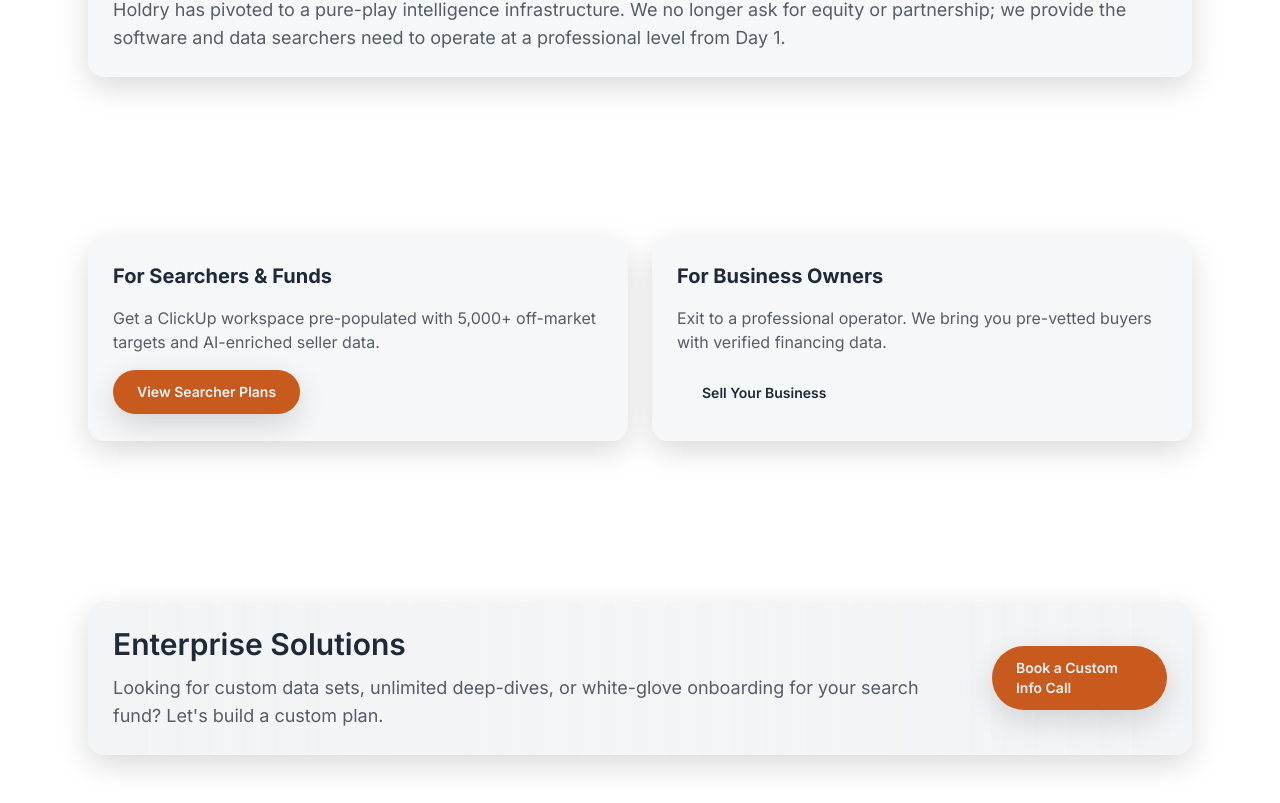
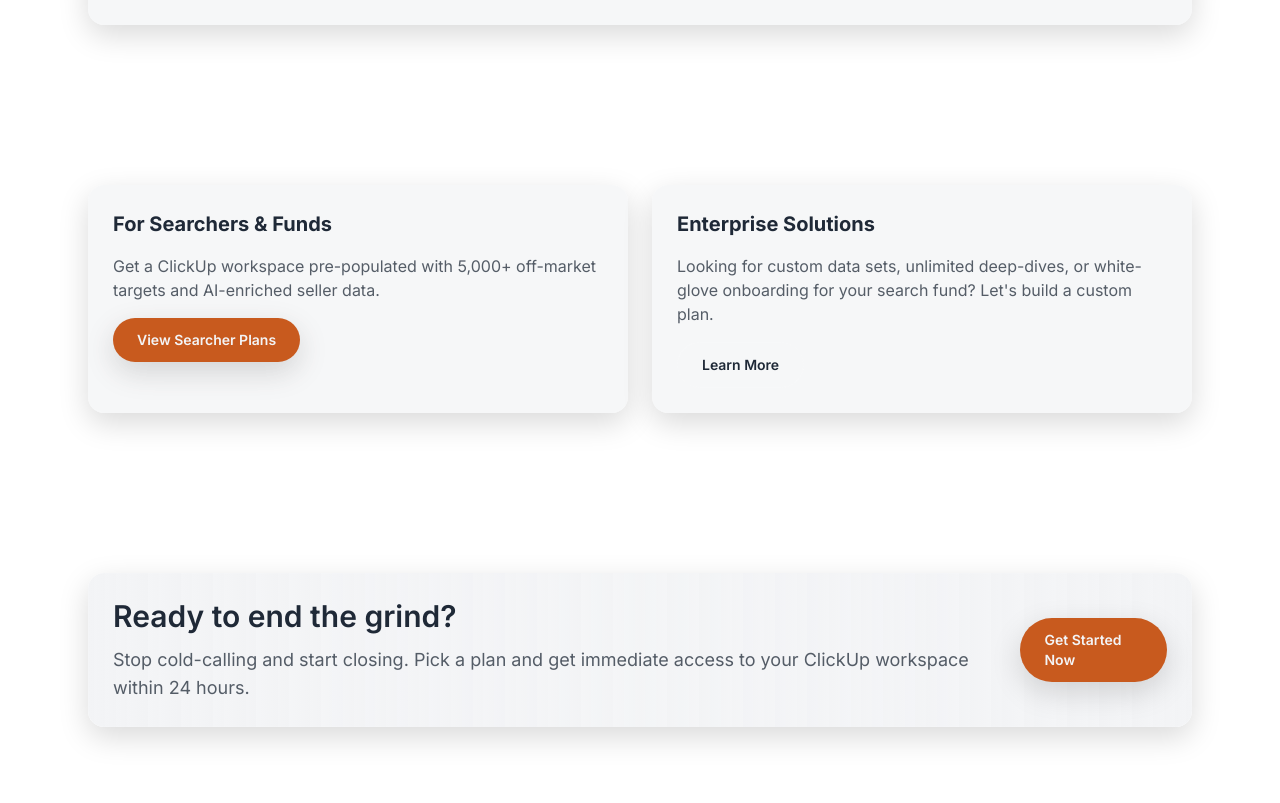
Before and after one commit to 7vw5pwdknv-spec/withpane.com, a Next.js app: page / in a window 1280 px wide. Shown: the part 1935-2738 px from the top of the page. Built offline with nearby package versions, Linux system fonts and the light colour scheme.

Commit message:
Update page.tsx

```diff
--- a/src/app/(site)/page.tsx
+++ b/src/app/(site)/page.tsx
@@ -30,7 +30,6 @@ export default function HomePage() {
         description="Access 5,000+ proprietary off-market targets enriched with AI intelligence, property ownership data, and historical SBA lender matches."
         cta={{ href: "/pricing", label: "See Pricing" }}
         secondaryCta={{ href: "/demo", label: "Demo" }}
-        trustLine="Trusted by search fund operators in 12 states"
       >
         <div className="space-y-4">
           <div className="flex items-center justify-between border-b border-white/5 pb-2">
@@ -66,7 +65,6 @@ export default function HomePage() {
         </div>
       </section>
 
-      {/* The "Cheat Sheet" Strategy Card - Fixed apostrophes here */}
       <section className="section py-6">
         <p className="mb-4 text-xs font-bold uppercase tracking-[0.2em] text-accent/90">The Financing Advantage</p>
         <div className="card space-y-4 border-l-4 border-accent bg-accent/5">
@@ -78,7 +76,6 @@ export default function HomePage() {
         </div>
       </section>
 
-      {/* The Data Edge (SaaS Pivot) Section */}
       <section className="section py-8">
         <div className="card group space-y-4 border border-white/10 p-12">
           <h3 className="text-3xl font-black text-sand">The Data Edge</h3>
@@ -97,18 +94,18 @@ export default function HomePage() {
             <Link href="/pricing" className="btn-primary inline-flex w-fit">View Searcher Plans</Link>
           </div>
 
-          <div className="card space-y-4 border border-white/5">
-            <h3 className="text-xl font-bold text-sand">For Business Owners</h3>
-            <p className="text-sand/75">Exit to a professional operator. We bring you pre-vetted buyers with verified financing data.</p>
-            <Link href="/sellers" className="btn-secondary inline-flex w-fit">Sell Your Business</Link>
+          <div className="card space-y-4 border border-accent/20 bg-accent/5">
+            <h3 className="text-xl font-bold text-sand">Enterprise Solutions</h3>
+            <p className="text-sand/75">Looking for custom data sets, unlimited deep-dives, or white-glove onboarding for your search fund? Let&apos;s build a custom plan.</p>
+            <Link href="/enterprise" className="btn-secondary inline-flex w-fit">Learn More</Link>
           </div>
         </div>
       </section>
 
       <CTASection
-        title="Enterprise Solutions"
-        description="Looking for custom data sets, unlimited deep-dives, or white-glove onboarding for your search fund? Let's build a custom plan."
-        cta={{ href: "/demo", label: "Book a Custom Info Call" }}
+        title="Ready to end the grind?"
+        description="Stop cold-calling and start closing. Pick a plan and get immediate access to your ClickUp workspace within 24 hours."
+        cta={{ href: "/pricing", label: "Get Started Now" }}
       />
     </div>
   );
```
